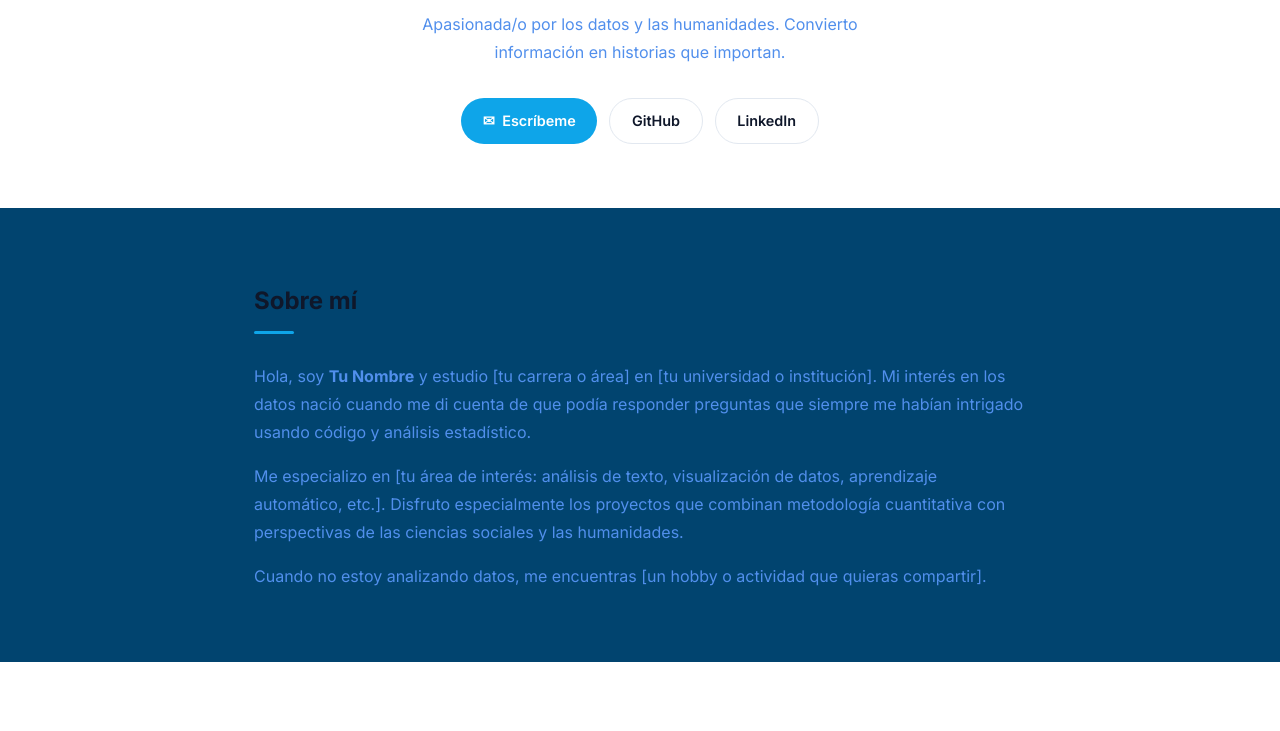
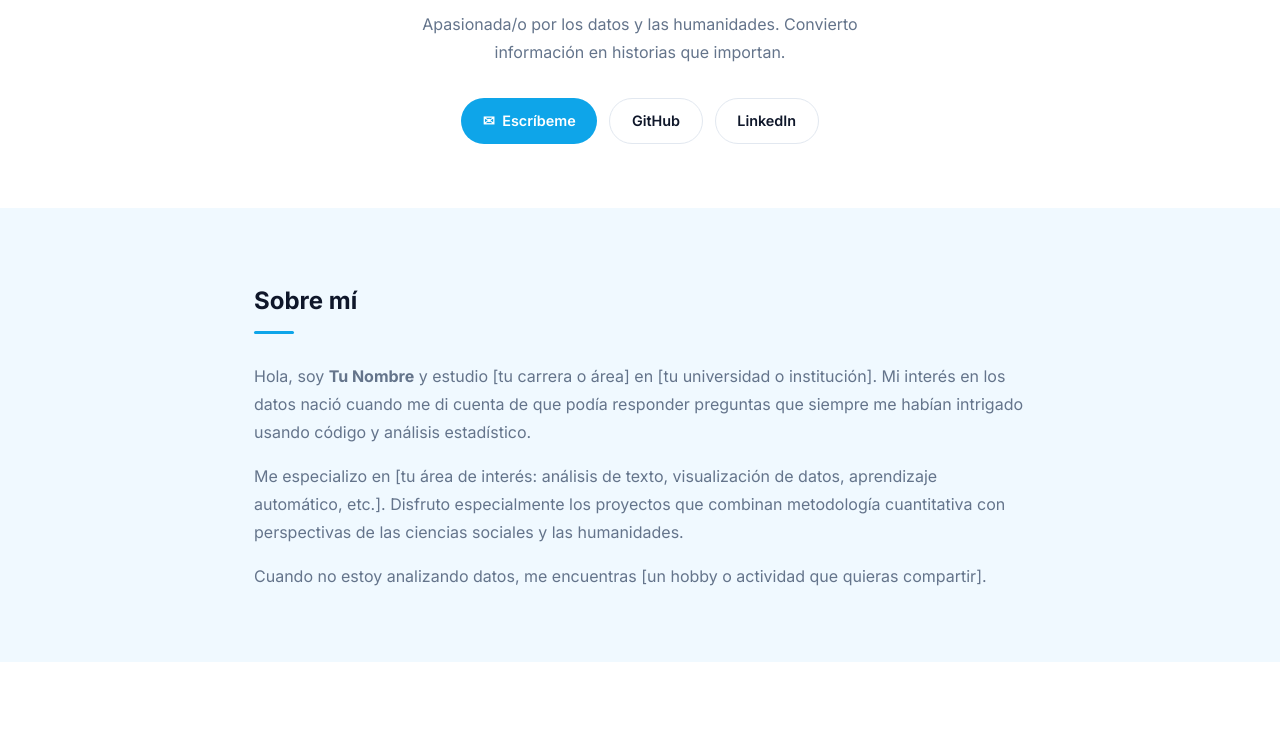
Before and after one commit to Angel-Toscano/angel-toscano.github.io, a plain HTML site: page index.html in a window 1280 px wide. Shown: the part 398-1129 px from the top of the page. Drawn offline with Linux system fonts and the light colour scheme.

Commit message:
Update color variables in CSS root

```diff
--- a/index.html
+++ b/index.html
@@ -21,11 +21,11 @@
            COLORES — Cambia estos valores para personalizar tu paleta.
            Cada color tiene un nombre descriptivo de lo que hace.
            ============================================================ */
-        :root {
+     :root {
             --fondo:          #ffffff;   /* Fondo principal */
-            --fondo-alt:      #01446f;   /* Fondo de secciones alternas */
+            --fondo-alt:      #f0f9ff;   /* Fondo de secciones alternas */
             --texto:          #0f172a;   /* Color del texto principal */
-            --texto-suave:    #518fec;   /* Texto secundario y descripciones */
+            --texto-suave:    #64748b;   /* Texto secundario y descripciones */
             --acento:         #0ea5e9;   /* Color de botones y detalles */
             --acento-hover:   #0284c7;   /* Color al pasar el cursor */
             --borde:          #e2e8f0;   /* Bordes y separadores */
@@ -37,6 +37,7 @@
             --radio: 10px;
             --sombra: 0 2px 12px rgba(0, 0, 0, 0.08);
         }
+
 
         /* ============================================================
            RESET Y BASE
```
